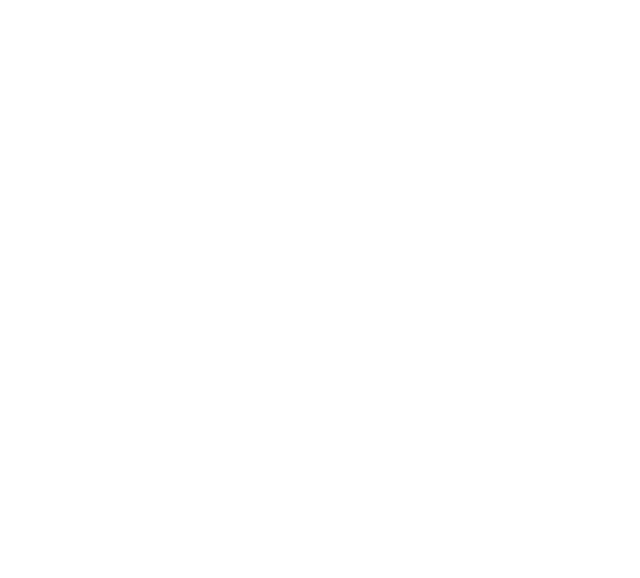
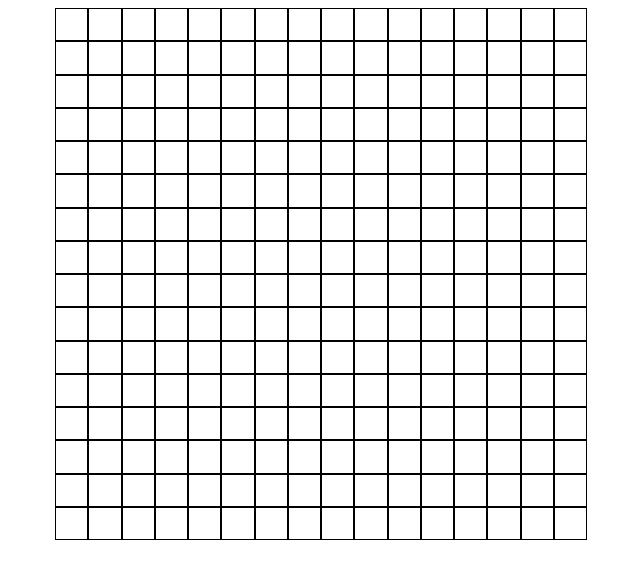
Before and after one commit to ewhite1999/Etch-a-sketch, a plain HTML site: page index.html in a window 1280 px wide. Shown: the whole page, without its empty margins (319-959 px from the left). Drawn offline with Linux system fonts and the light colour scheme.

Commit message:
Added grid

```diff
--- a/index.html
+++ b/index.html
@@ -8,6 +8,9 @@
     <link rel="stylesheet" href="style.css">
 </head>
 <body>
-    <!-- <script src="script.js"></script> -->
+    <main id="grid_container">
+
+    </main>
+    <script src="script.js"></script>
 </body>
 </html>
--- a/script.js
+++ b/script.js
@@ -0,0 +1,7 @@
+const gridSize = 16 * 16;
+const gridContainer = document.getElementById('grid_container');
+for(let i = 0; i < gridSize; i++){
+    const newDiv = document.createElement('div');
+    newDiv.className = 'grid_child';
+    gridContainer.appendChild(newDiv);
+}
--- a/style.css
+++ b/style.css
@@ -0,0 +1,14 @@
+:root{
+    --grid-size: 16;
+    --grid-square: calc(500px / var(--grid-size));
+}
+#grid_container{
+    display: grid;
+    grid-template-columns: repeat(var(--grid-size), auto);
+    justify-content: center;
+}
+.grid_child{
+    border: 1px solid black;
+    width: var(--grid-square);
+    height: var(--grid-square);
+}
```
